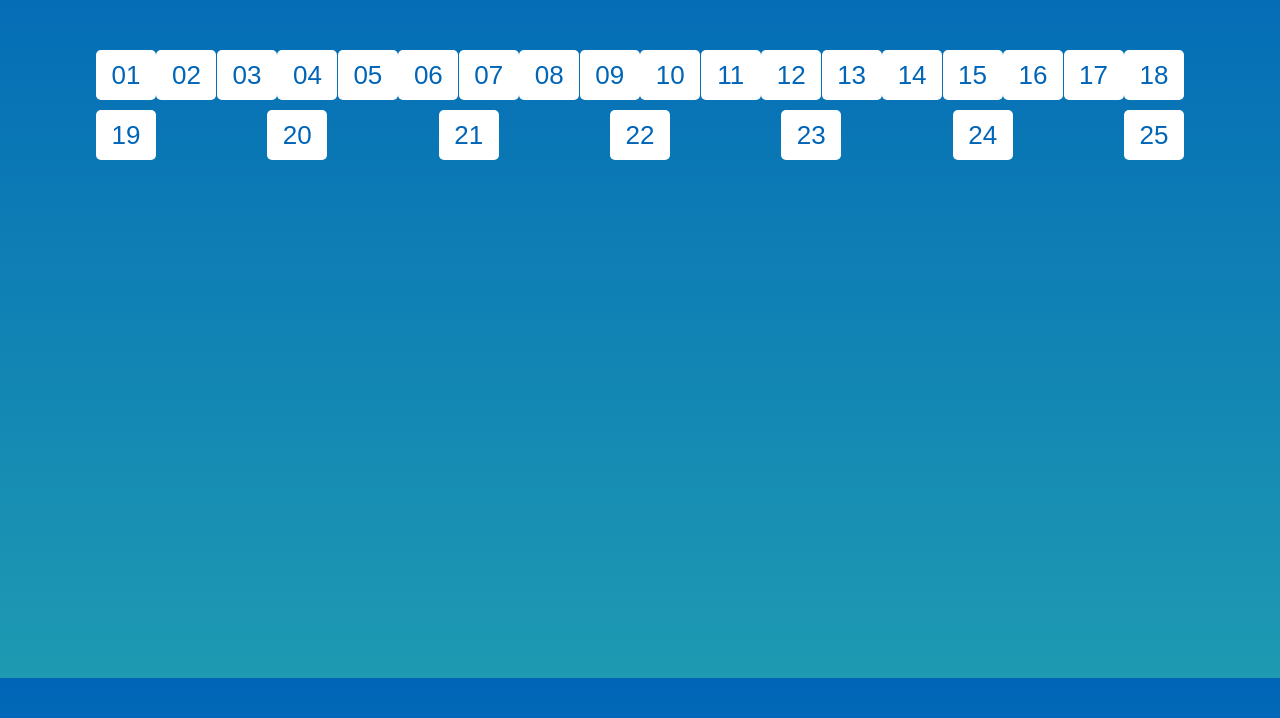
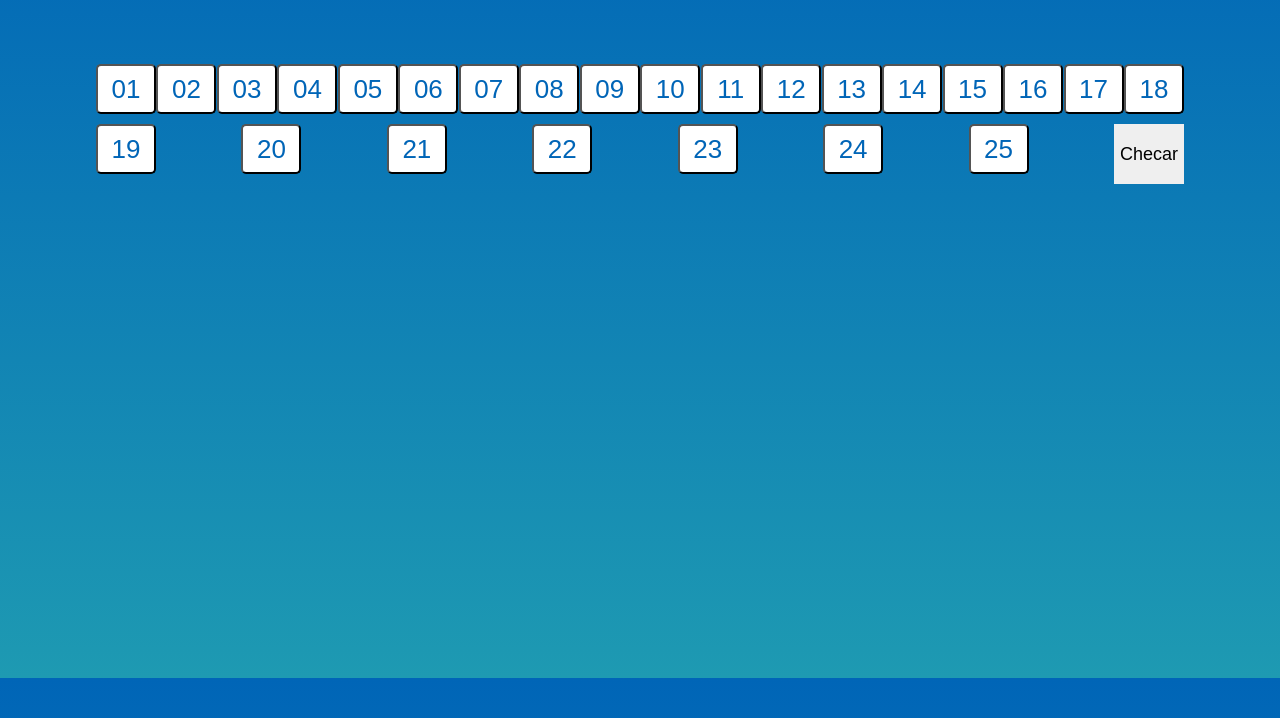
Before and after one commit to gustavomanca/loto-consulta, a website: page src/index.html in a window 1280 px wide. Shown: the part 122-840 px from the top of the page. Drawn offline with Linux system fonts and the light colour scheme; no server answers; a web font is replaced by a local one.

Commit message:
Criada logica para checar quantidade de acertos

```diff
--- /dev/null
+++ b/gulpfile.js
@@ -0,0 +1,22 @@
+'use strict';
+
+// var concat = require('gulp-concat');
+var gulp = require('gulp');
+var sass = require('gulp-sass');
+
+sass.compiler = require('node-sass');
+
+gulp.task('workflow', done => {
+
+  gulp
+    .src('src/sass/index.scss')
+    .pipe(sass().on('error', sass.logError))
+    .pipe(gulp.dest('dist/css/'));
+
+  done();
+
+});
+
+gulp.task('default', function() {
+  gulp.watch('src/sass/**/*.scss', gulp.series('workflow'));
+});
--- a/src/index.html
+++ b/src/index.html
@@ -23,89 +23,41 @@
 
                     <div class="game-numbers">
 
-                        <button class="number">
-                            01
-                        </button>
-                        <button class="number">
-                            02
-                        </button>
-                        <button class="number">
-                            03
-                        </button>
-                        <button class="number">
-                            04
-                        </button>
-                        <button class="number">
-                            05
+                        <input type="button" class="number" value="01" onclick="toggleNumber(this);">
+                        <input type="button" class="number" value="02" onclick="toggleNumber(this);">
+                        <input type="button" class="number" value="03" onclick="toggleNumber(this);">
+                        <input type="button" class="number" value="04" onclick="toggleNumber(this);">
+                        <input type="button" class="number" value="05" onclick="toggleNumber(this);">
+                        <input type="button" class="number" value="06" onclick="toggleNumber(this);">
+                        <input type="button" class="number" value="07" onclick="toggleNumber(this);">
+                        <input type="button" class="number" value="08" onclick="toggleNumber(this);">
+                        <input type="button" class="number" value="09" onclick="toggleNumber(this);">
+                        <input type="button" class="number" value="10" onclick="toggleNumber(this);">
+                        <input type="button" class="number" value="11" onclick="toggleNumber(this);">
+                        <input type="button" class="number" value="12" onclick="toggleNumber(this);">
+                        <input type="button" class="number" value="13" onclick="toggleNumber(this);">
+                        <input type="button" class="number" value="14" onclick="toggleNumber(this);">
+                        <input type="button" class="number" value="15" onclick="toggleNumber(this);">
+                        <input type="button" class="number" value="16" onclick="toggleNumber(this);">
+                        <input type="button" class="number" value="17" onclick="toggleNumber(this);">
+                        <input type="button" class="number" value="18" onclick="toggleNumber(this);">
+                        <input type="button" class="number" value="19" onclick="toggleNumber(this);">
+                        <input type="button" class="number" value="20" onclick="toggleNumber(this);">
+                        <input type="button" class="number" value="21" onclick="toggleNumber(this);">
+                        <input type="button" class="number" value="22" onclick="toggleNumber(this);">
+                        <input type="button" class="number" value="23" onclick="toggleNumber(this);">
+                        <input type="button" class="number" value="24" onclick="toggleNumber(this);">
+                        <input type="button" class="number" value="25" onclick="toggleNumber(this);">
+
+                        <button type="button" value="Confirmar" onclick="getNumberOfHits();">
+                            Checar
                         </button>
 
-                        <button class="number">
-                            06
-                        </button>
-                        <button class="number">
-                            07
-                        </button>
-                        <button class="number">
-                            08
-                        </button>
-                        <button class="number">
-                            09
-                        </button>
-                        <button class="number">
-                            10
-                        </button>
-
-                        <button class="number">
-                            11
-                        </button>
-                        <button class="number">
-                            12
-                        </button>
-                        <button class="number">
-                            13
-                        </button>
-                        <button class="number">
-                            14
-                        </button>
-                        <button class="number">
-                            15
-                        </button>
-
-                        <button class="number">
-                            16
-                        </button>
-                        <button class="number">
-                            17
-                        </button>
-                        <button class="number">
-                            18
-                        </button>
-                        <button class="number">
-                            19
-                        </button>
-                        <button class="number">
-                            20
-                        </button>
-
-                        <button class="number">
-                            21
-                        </button>
-                        <button class="number">
-                            22
-                        </button>
-                        <button class="number">
-                            23
-                        </button>
-                        <button class="number">
-                            24
-                        </button>
-                        <button class="number">
-                            25
-                        </button>
                     </div>
                 </div>
 
             </div>
         </div>
+        <script src="./js/app.js"></script>
     </body>
 </html>
--- /dev/null
+++ b/src/js/app.js
@@ -0,0 +1,58 @@
+let checkedNumbers = [];
+let lastResults = [];
+
+let request = new XMLHttpRequest();
+
+request.open('GET',
+    'http://apiloterias.com.br/app/resultado?loteria=lotofacil&token=q526EIFPMLiR62c',
+    true
+);
+
+request.onload = function() {
+    // Begin accessing JSON data here
+    let data = JSON.parse(this.response);
+    let dezenas = data.dezenas;
+
+    dezenas.forEach( e => {
+        lastResults.push(e);
+    });
+    console.log('last results: ', lastResults);
+
+}
+
+request.send();
+
+function toggleNumber(e) {
+
+    checkedNumbers.forEach(number => {
+
+        if ( e.value === number && e.classList.contains('checked') ) {
+
+            let index = checkedNumbers.indexOf(number);
+
+            if ( index > -1 ) {
+                checkedNumbers.splice( index, 1 );
+            }
+
+        }
+    });
+
+    e.classList.toggle('checked');
+
+    if ( e.classList.contains('checked') ) {
+        checkedNumbers.push(e.value);
+    }
+
+    console.log(checkedNumbers);
+
+};
+
+getNumberOfHits = () => {
+
+    hits = checkedNumbers.filter( value => lastResults.includes(value));
+
+    console.log(hits);
+
+    console.log(hits.length);
+
+}
--- a/src/sass/base/reset.scss
+++ b/src/sass/base/reset.scss
@@ -10,6 +10,8 @@ body {
 
 body {
     background-image: linear-gradient(#0065B7, #1E9AB2);
+    // background-color: $cl-purple;
+    font-family: $font-primary;
 }
 
 .container {
--- a/src/sass/base/typography.scss
+++ b/src/sass/base/typography.scss
@@ -1 +1 @@
-@import url('https://fonts.googleapis.com/css?family=Cabin+Condensed:400,700&display=swap');
+@import url('https://fonts.googleapis.com/css?family=Kaushan+Script&display=swap');
--- a/src/sass/base/variables.scss
+++ b/src/sass/base/variables.scss
@@ -1 +1,4 @@
-$white: #fff;
+$cl-white: #fff;
+$cl-purple: #65a;
+
+$font-primary: 'Kaushan Script';
--- a/src/sass/components/game.scss
+++ b/src/sass/components/game.scss
@@ -1,7 +1,7 @@
 .game {
 
     .new-game {
-        background-color: #fff;
+        background-color: $cl-white;
         border-radius: 8px;
         box-shadow: 3px 6px 5px -5px;
         font-size: 18px;
@@ -27,13 +27,17 @@
         justify-content: space-between;
 
         .number {
-            background-color: #fff;
+            background-color: $cl-white;
             border-radius: 5px;
             color: #0065B7;
             font-size: 26px;
             height: 50px;
             margin-bottom: 10px;
             width: 60px;
+
+            &.checked {
+                background-color: #ebe830;
+            }
         }
     }
 
--- a/src/sass/components/header.scss
+++ b/src/sass/components/header.scss
@@ -4,7 +4,8 @@
     margin: 40px 0 80px;
 
     .title {
-        color: #fff;
+        color: $cl-white;
         font-size: 2.5em;
+        font-family: $font-primary;
     }
 }
--- a/src/sass/index.scss
+++ b/src/sass/index.scss
@@ -1,6 +1,6 @@
-@import './base/reset.scss';
 @import './base/typography.scss';
 @import './base/variables.scss';
+@import './base/reset.scss';
 
 @import './components/game.scss';
 @import './components/header.scss';
```
Also changed, not shown: package.json (added, +27 -0 lines), dist/css/base/reset.css (deleted), dist/css/base/typography.css (deleted), dist/css/base/variables.css (deleted), dist/css/components/button.css (deleted), dist/css/components/game.css (deleted), dist/css/components/header.css (deleted), dist/css/index.css, dist/css/reset.css (deleted), dist/css/typography.css (deleted), 4 other files.
